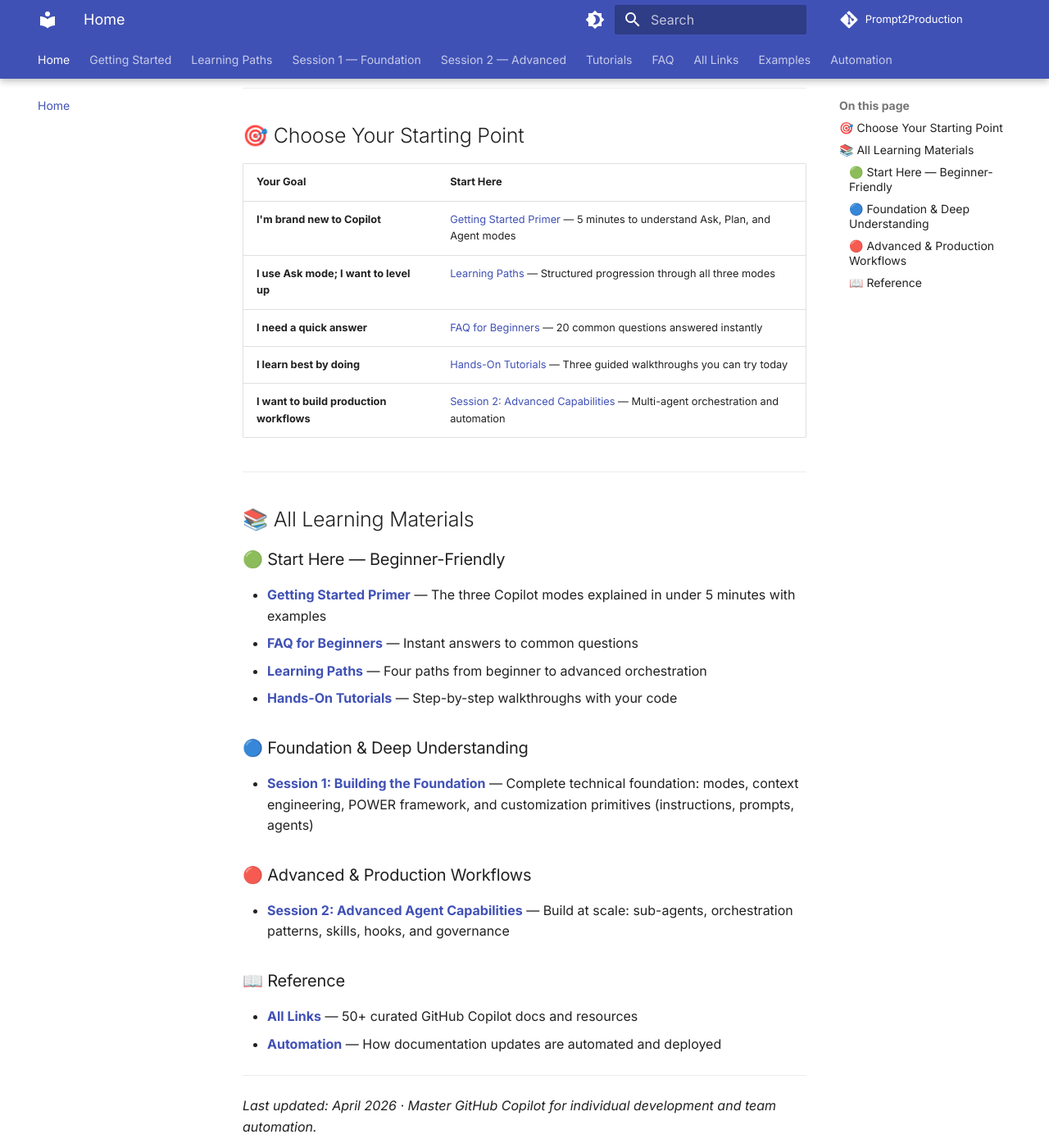
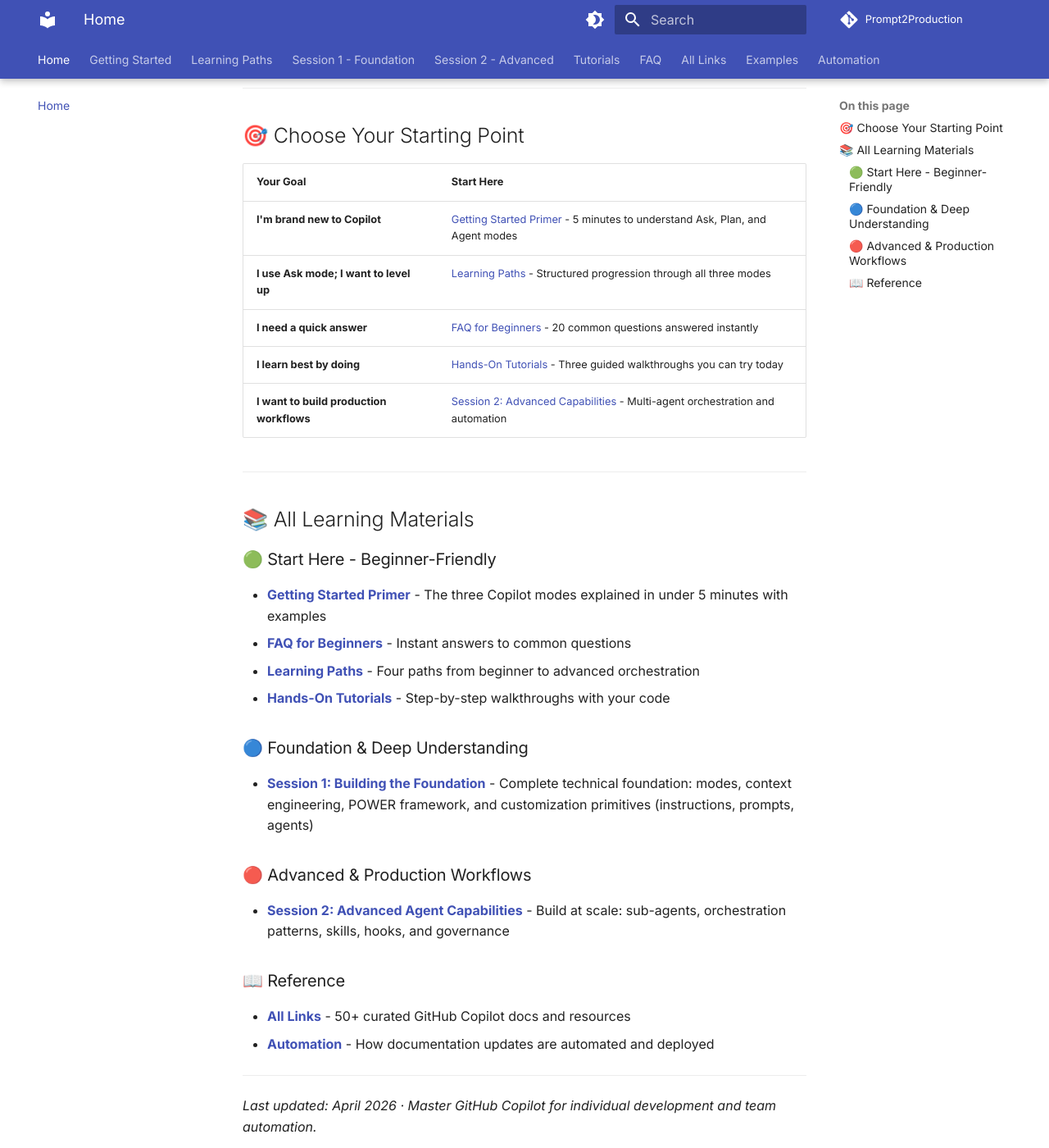
Before and after one commit to SaravananRajaraman/Prompt2Production, an MkDocs documentation site: the page built from docs/index.md, in a window 1280 px wide and 1400 px high, scrolled down 331 px. Shown: the whole window at 82% size. Built offline with MkDocs 1.6.1 and Material for MkDocs 9.7.7, drawn with Linux system fonts in a browser that asks for light colours; comment, search, counter and statistics services are not loaded; some of the changed text lies outside the part shown.

```diff
--- a/docs/index.md
+++ b/docs/index.md
@@ -2,11 +2,11 @@
 layout: default
 ---
 
-# Master GitHub Copilot — Prompt to Production
+# Master GitHub Copilot - Prompt to Production
 
 > **Learn everything from your first Copilot prompt to orchestrating multi-agent workflows that ship to production.**
 
-Welcome to the **Prompt2Production** learning hub — the comprehensive resource for anyone using **GitHub Copilot** in VS Code. Whether you're just starting or scaling to advanced agent orchestration, this is your path forward.
+Welcome to the **Prompt2Production** learning hub - the comprehensive resource for anyone using **GitHub Copilot** in VS Code. Whether you're just starting or scaling to advanced agent orchestration, this is your path forward.
 
 ---
 
@@ -14,35 +14,35 @@ Welcome to the **Prompt2Production** learning hub — the comprehensive resource
 
 | Your Goal | Start Here |
 |-----------|--------------|
-| **I'm brand new to Copilot** | [Getting Started Primer](./Getting_Started_Primer.md) — 5 minutes to understand Ask, Plan, and Agent modes |
-| **I use Ask mode; I want to level up** | [Learning Paths](./Learning_Paths.md) — Structured progression through all three modes |
-| **I need a quick answer** | [FAQ for Beginners](./FAQ_For_Beginners.md) — 20 common questions answered instantly |
-| **I learn best by doing** | [Hands-On Tutorials](./Tutorials_Hands_On.md) — Three guided walkthroughs you can try today |
-| **I want to build production workflows** | [Session 2: Advanced Capabilities](./Session2_Advanced_Agent_Capabilities.md) — Multi-agent orchestration and automation |
+| **I'm brand new to Copilot** | [Getting Started Primer](./Getting_Started_Primer.md) - 5 minutes to understand Ask, Plan, and Agent modes |
+| **I use Ask mode; I want to level up** | [Learning Paths](./Learning_Paths.md) - Structured progression through all three modes |
+| **I need a quick answer** | [FAQ for Beginners](./FAQ_For_Beginners.md) - 20 common questions answered instantly |
+| **I learn best by doing** | [Hands-On Tutorials](./Tutorials_Hands_On.md) - Three guided walkthroughs you can try today |
+| **I want to build production workflows** | [Session 2: Advanced Capabilities](./Session2_Advanced_Agent_Capabilities.md) - Multi-agent orchestration and automation |
 
 ---
 
 ## 📚 All Learning Materials
 
-### 🟢 Start Here — Beginner-Friendly
+### 🟢 Start Here - Beginner-Friendly
 
-- **[Getting Started Primer](./Getting_Started_Primer.md)** — The three Copilot modes explained in under 5 minutes with examples
-- **[FAQ for Beginners](./FAQ_For_Beginners.md)** — Instant answers to common questions
-- **[Learning Paths](./Learning_Paths.md)** — Four paths from beginner to advanced orchestration
-- **[Hands-On Tutorials](./Tutorials_Hands_On.md)** — Step-by-step walkthroughs with your code
+- **[Getting Started Primer](./Getting_Started_Primer.md)** - The three Copilot modes explained in under 5 minutes with examples
+- **[FAQ for Beginners](./FAQ_For_Beginners.md)** - Instant answers to common questions
+- **[Learning Paths](./Learning_Paths.md)** - Four paths from beginner to advanced orchestration
+- **[Hands-On Tutorials](./Tutorials_Hands_On.md)** - Step-by-step walkthroughs with your code
 
 ### 🔵 Foundation & Deep Understanding
 
-- **[Session 1: Building the Foundation](./Session1_Building_The_Foundation.md)** — Complete technical foundation: modes, context engineering, POWER framework, and customization primitives (instructions, prompts, agents)
+- **[Session 1: Building the Foundation](./Session1_Building_The_Foundation.md)** - Complete technical foundation: modes, context engineering, POWER framework, and customization primitives (instructions, prompts, agents)
 
 ### 🔴 Advanced & Production Workflows
 
-- **[Session 2: Advanced Agent Capabilities](./Session2_Advanced_Agent_Capabilities.md)** — Build at scale: sub-agents, orchestration patterns, skills, hooks, and governance
+- **[Session 2: Advanced Agent Capabilities](./Session2_Advanced_Agent_Capabilities.md)** - Build at scale: sub-agents, orchestration patterns, skills, hooks, and governance
 
 ### 📖 Reference
 
-- **[All Links](./All_Links.md)** — 50+ curated GitHub Copilot docs and resources
-- **[Automation](./Automation.md)** — How documentation updates are automated and deployed
+- **[All Links](./All_Links.md)** - 50+ curated GitHub Copilot docs and resources
+- **[Automation](./Automation.md)** - How documentation updates are automated and deployed
 
 ---
 
--- a/mkdocs.yml
+++ b/mkdocs.yml
@@ -1,5 +1,5 @@
 site_name: Prompt2Production
-site_description: Learn and skill up with GitHub Copilot — from Ask mode to multi-agent orchestration
+site_description: Learn and skill up with GitHub Copilot - from Ask mode to multi-agent orchestration
 site_author: Saravanan Rajaraman
 site_url: https://SaravananRajaraman.github.io/Prompt2Production/
 repo_url: https://github.com/SaravananRajaraman/Prompt2Production
@@ -9,8 +9,8 @@ nav:
   - Home: index.md
   - Getting Started: Getting_Started_Primer.md
   - Learning Paths: Learning_Paths.md
-  - Session 1 — Foundation: Session1_Building_The_Foundation.md
-  - Session 2 — Advanced: Session2_Advanced_Agent_Capabilities.md
+  - Session 1 - Foundation: Session1_Building_The_Foundation.md
+  - Session 2 - Advanced: Session2_Advanced_Agent_Capabilities.md
   - Tutorials: Tutorials_Hands_On.md
   - FAQ: FAQ_For_Beginners.md
   - All Links: All_Links.md
```
Also changed, not shown: docs/All_Links.md (+1 -1 lines), docs/Automation.md (+11 -11 lines), docs/Getting_Started_Primer.md (+14 -14 lines), docs/Session1_Building_The_Foundation.md (+19 -19 lines).
